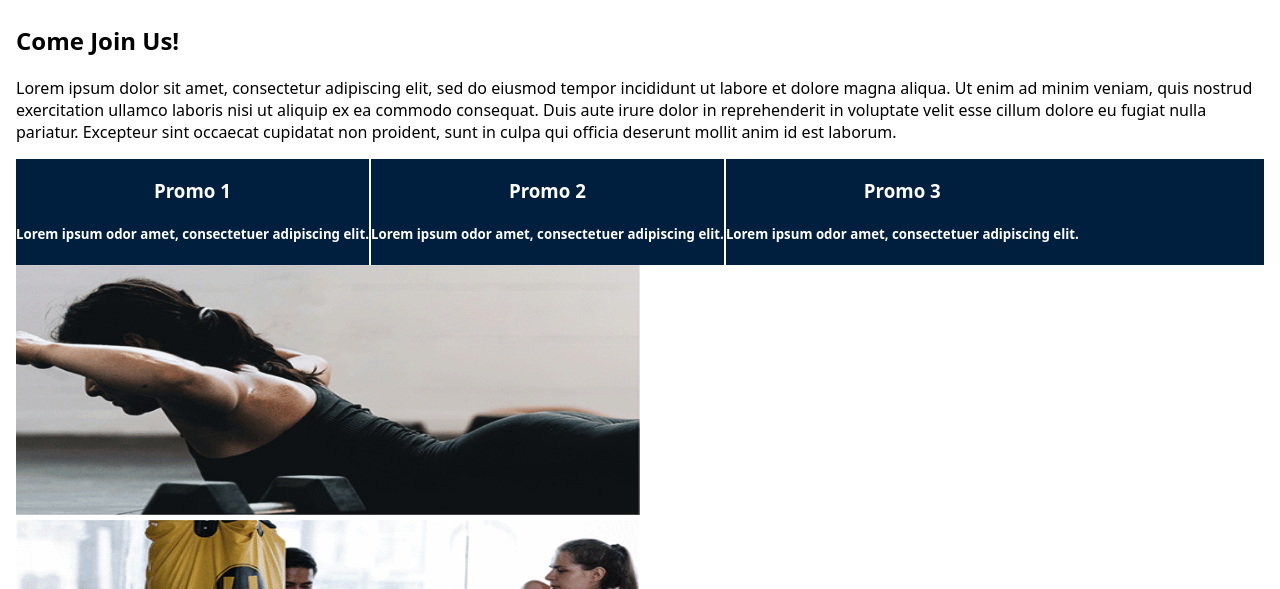
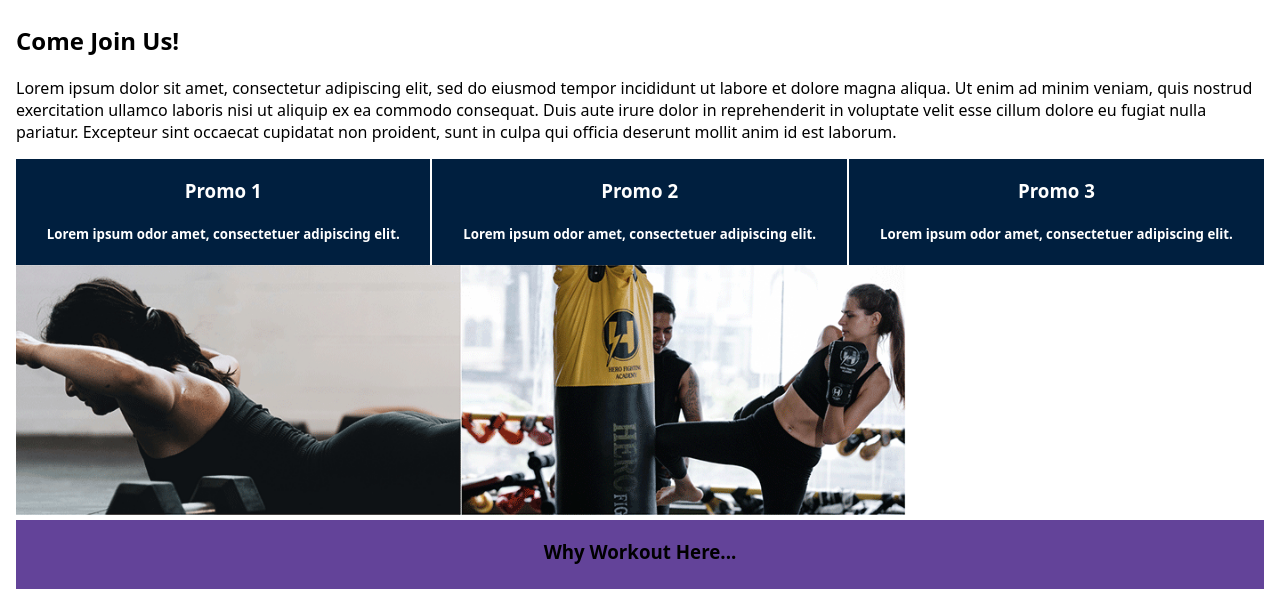
Before and after one commit to Jdtacke/CS1005Touchstone, a website: page index.html in a window 1280 px wide. Shown: the part 132-721 px from the top of the page. Drawn offline with Linux system fonts and the light colour scheme.

Commit message:
css changes 8:19am

```diff
--- a/index.html
+++ b/index.html
@@ -40,10 +40,12 @@
           </div>
       </div>
       <div class='promo_photo_container'>
-        <img src="Client2_IndividualPilates.png" alt="product img" class='img_promo' width=50% height="250">
-        <img src="Client2_IndividualKickboxing.png" alt="product img" class='img_promo' width=50% height="250">
+        <div><img src="Client2_IndividualPilates.png" alt="product img" class='img_promo' width=100% height="250"></div>
+        <div><img src="Client2_IndividualKickboxing.png" alt="product img" class='img_promo' width=100% height="250"></div>
       </div>
-      <h3>Why Workout Here...</h3>
+      <div class="category_header">
+        <h3>Why Workout Here...</h3>
+      </div>
     <div class='valueprop_container'>
       <div class='valueprop' id='prop1'>
         <h3>Welcoming Space for Physical and Mental Wellness</h3>
--- a/styles.css
+++ b/styles.css
@@ -112,10 +112,12 @@ footer {
   display: flex;
   background-color: #001f3f;
   color: white;
+  width: 100%;
 }
 
 .promo {
   text-align: center;
+  width: 100%;
 }
 
 #promo1, #promo2 {
@@ -138,6 +140,7 @@ h1 {
 .valueprop_container {
   display: flex;
   width: 100%;
+  background-color: #634399;
 }
 
 .valueprop {
@@ -150,6 +153,13 @@ h1 {
   width: 70%;
   display: grid;
   grid-template-columns: 1fr 1fr;
+}
+
+.category_header {
+  background-color: #634399;
+  height: 100%;
+  display: flex;
+  justify-content: center;
 }
 
 .category {
@@ -233,6 +243,11 @@ input[type='email'] {
   margin: 0;
 }
 
+.promo_photo_container {
+  display: flex;
+  width: 100%;
+}
+
 #gallery_add_to_cart {
   margin-top: 10px;
 }
```
